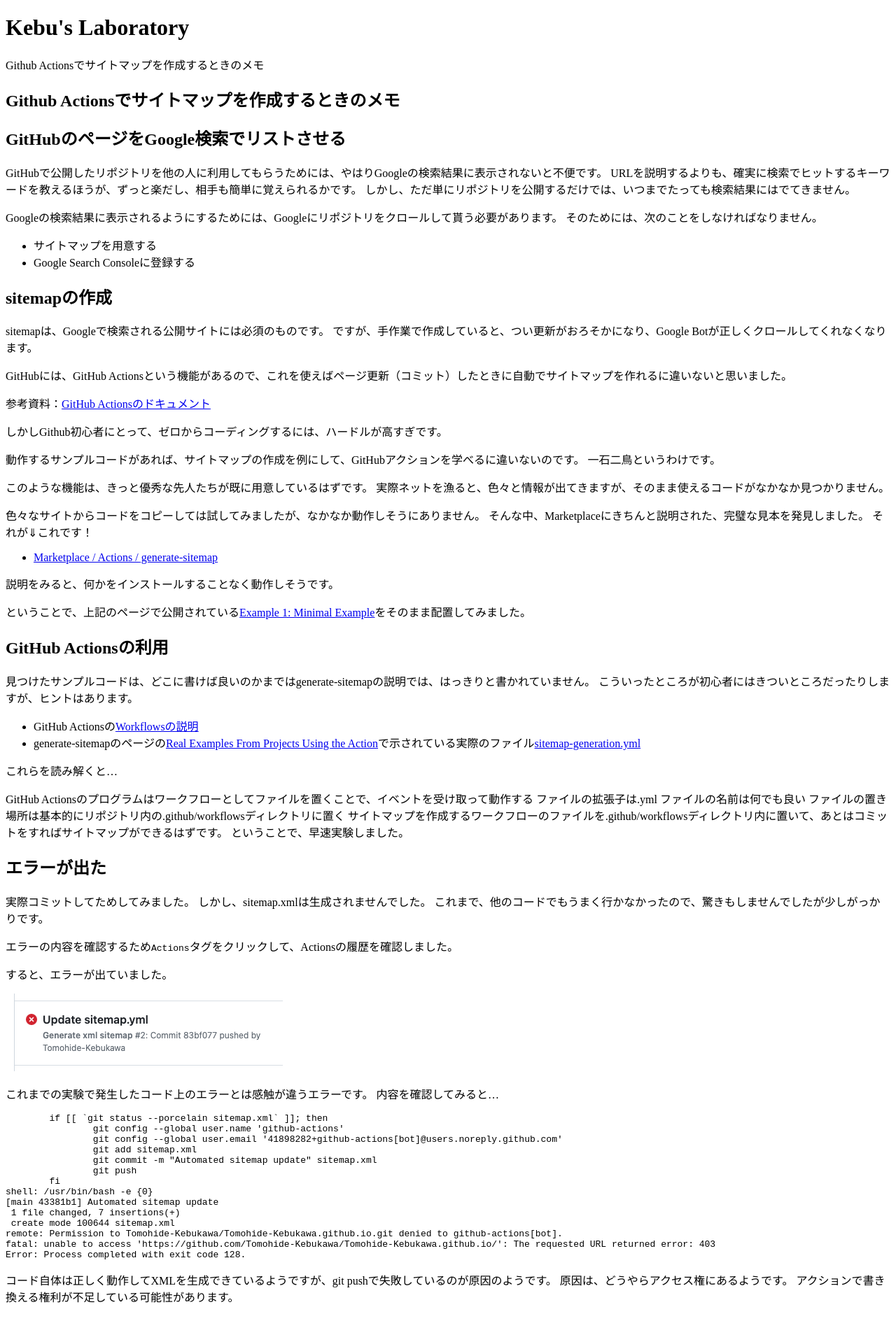
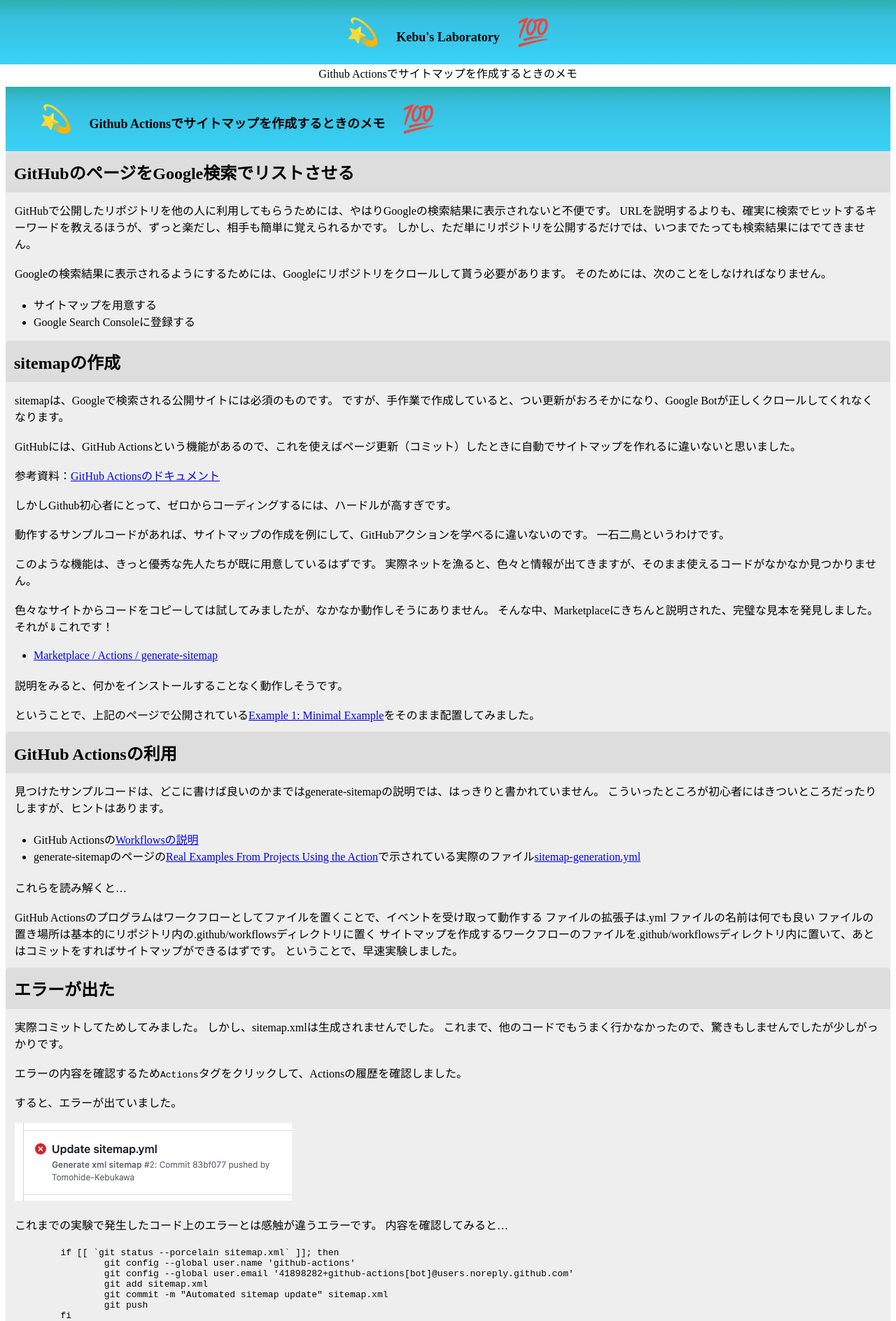
Before and after one commit to Tomohide-Kebukawa/Tomohide-Kebukawa.github.io, a Jekyll site: the page built from articles/sitemap/index.md, in a window 1280 px wide. Shown: the top 1888 px of the page at 70% size. Built offline with Jekyll 4.4.1, drawn with Linux system fonts in a browser that asks for light colours.

Commit message:
Uodate include
デザインの調整

```diff
--- a/_includes/head-article.html
+++ b/_includes/head-article.html
@@ -1,4 +1 @@
-<meta http-equiv="X-UA-Compatible" content="IE=edge">
-<meta name="viewport" content="width=device-width, initial-scale=1, maximum-scale=1">
-<link href="/css/main.css" rel="stylesheet">
 <link href="/css/article.css" rel="stylesheet">
--- a/_includes/head-main.html
+++ b/_includes/head-main.html
@@ -1,3 +1,3 @@
 <meta http-equiv="X-UA-Compatible" content="IE=edge">
 <meta name="viewport" content="width=device-width, initial-scale=1, maximum-scale=1">
-<link href="./css/main.css" rel="stylesheet">
+<link href="/css/main.css" rel="stylesheet">
--- a/_layouts/default.html
+++ b/_layouts/default.html
@@ -7,6 +7,7 @@
 <script src="https://oss.maxcdn.com/html5shiv/3.7.3/html5shiv.min.js"></script>
 <![endif]-->
 {% include head-main.html %}
+{% include head-article.html %}
 </head>
 
 <body>
```
